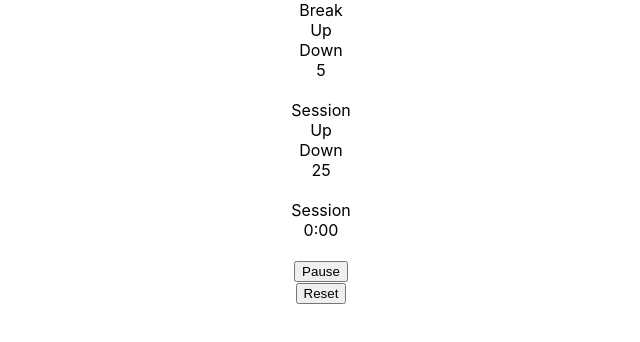
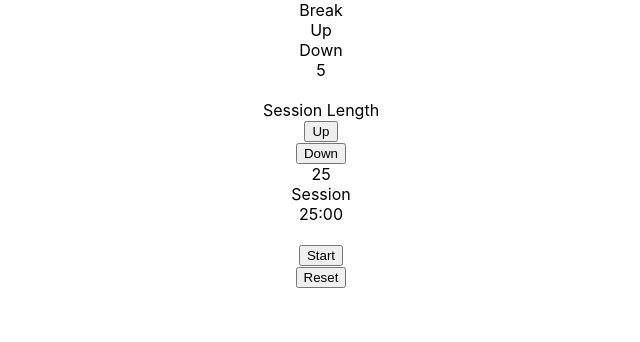
Before and after one commit to riccocruz/pomodoro, a React (Create React App) app: page / in a window 1280 px wide. Shown: the top 342 px of the page, without its empty margins (319-959 px from the left). Built offline with nearby package versions, Linux system fonts and the light colour scheme.

Commit message:
Have session length match with session on reset

```diff
--- a/src/App.js
+++ b/src/App.js
@@ -3,30 +3,41 @@ import './App.css';
 import SessionTimer from './components/SessionTimer';
 import Reset from './components/Reset';
 import Pause from "./components/Pause";
+import SetLengthTimer from "./components/SetLengthTimer";
 
 function App(props) {
-    const [session, setSession] = useState(props.session);
-    const [isActive, setIsActive] = useState(true);
+    const [session, setSession] = useState(props.initialSession);
+    const [isActive, setIsActive] = useState(false);
+    const [lengthTimer, setLengthTimer] = useState(session / 60);
 
     let timeInSession = calculateTime();
-
     useEffect(() => {
         let interval = null;
-        if (isActive && session !== 0) {
+        if (isActive && session > 0) {
             interval = setInterval(() => {
                 setSession(session => session - 1);
             }, 1000);
         }
 
+        if (session <= 0) {
+            setSession(0);
+        }
+
         return () => clearInterval(interval);
 
-    }, [isActive, session]);
+    }, [session, isActive]);
 
     function calculateTime() {
         let minutes = Math.floor(session / 60);
         let seconds = (session % 60);
         return minutes.toString() + ':' + seconds.toString().padStart(2, "0");
     }
+
+    // function decrementTimer() {
+    //     if (props.session > 60) {
+    //         setSession(session => session - 60);
+    //     }
+    // }
 
     return (
         <div className="App">
@@ -36,11 +47,13 @@ function App(props) {
             <div id={"break-length"}>5</div>
             <br/>
 
-            <div id={"session-label"}>Session</div>
-            <div id={"session-decrement"}>Up</div>
-            <div id={"session-increment"}>Down</div>
-            <div id={"session-length"}>25</div>
-            <br/>
+            <SetLengthTimer
+                session={session}
+                setSession={setSession}
+                isActive={isActive}
+                lengthTimer={lengthTimer}
+                setLengthTimer={setLengthTimer}
+            />
 
             <div id={"timer-label"}>Session</div>
             <div id={"time-left"}>
@@ -58,9 +71,10 @@ function App(props) {
             </div>
             <div id={"reset"}>
                 <Reset
-                    session={props.session}
-                    setSession = {setSession}
-                    setIsActive = {setIsActive}
+                    session={session}
+                    lengthTimer={lengthTimer}
+                    setSession={setSession}
+                    setIsActive={setIsActive}
                 />
             </div>
 
--- a/src/components/Pause.js
+++ b/src/components/Pause.js
@@ -1,7 +1,7 @@
 import React from "react";
 
 function Pause(props) {
-    const pauseButton = props.isActive ? "Pause" : "Resume";
+    const pauseButton = props.isActive ? "Pause" : "Start";
     return (
         <button
             type={"button"}
--- a/src/components/Reset.js
+++ b/src/components/Reset.js
@@ -6,7 +6,7 @@ function Reset(props) {
         <button
             type={"button"}
             onClick={() => {
-                props.setSession(props.session);
+                props.setSession(props.lengthTimer * 60);
                 props.setIsActive(false);
             }}
         >Reset</button>
--- /dev/null
+++ b/src/components/SetLengthTimer.js
@@ -0,0 +1,41 @@
+import React from "react";
+
+function SetLengthTimer(props) {
+    // const [lengthTimer, setLengthTimer] = useState(props.session / 60);
+
+    const changeLengthTimer = (
+        <div>
+            <div id={"session-increment"}>
+                <button
+                    type={"button"}
+                    onClick={() => {
+                        props.setSession(session => session + 60);
+                        props.setLengthTimer(lengthTimer => lengthTimer + 1);
+
+                    }}
+                >Up</button>
+            </div>
+            <div id={"session-decrement"}>
+                <button
+                    type={"button"}
+                    onClick={() => {
+                        props.setSession(session => session - 60);
+                        props.setLengthTimer(lengthTimer => lengthTimer - 1);
+                    }}
+                >Down</button>
+            </div>
+        </div>
+    );
+
+
+    return (
+        <div>
+            <div id={"session-label"}>Session Length</div>
+            {props.isActive ? <br/>: changeLengthTimer}
+            <div id={"session-length"}>{props.lengthTimer}</div>
+        </div>
+    )
+
+}
+
+export default SetLengthTimer;
--- a/src/index.js
+++ b/src/index.js
@@ -7,8 +7,9 @@ import * as serviceWorker from './serviceWorker';
 let INITIAL_SESSION = 25;
 ReactDOM.render(
     <React.StrictMode>
-        {/*<App session={INITIAL_SESSION * 60}/>*/}
-        <App session={5}/>
+        <App initialSession={INITIAL_SESSION * 60}/>
+
+        {/*<App session={5}/>*/}
 
     </React.StrictMode>,
     document.getElementById('root')
```
